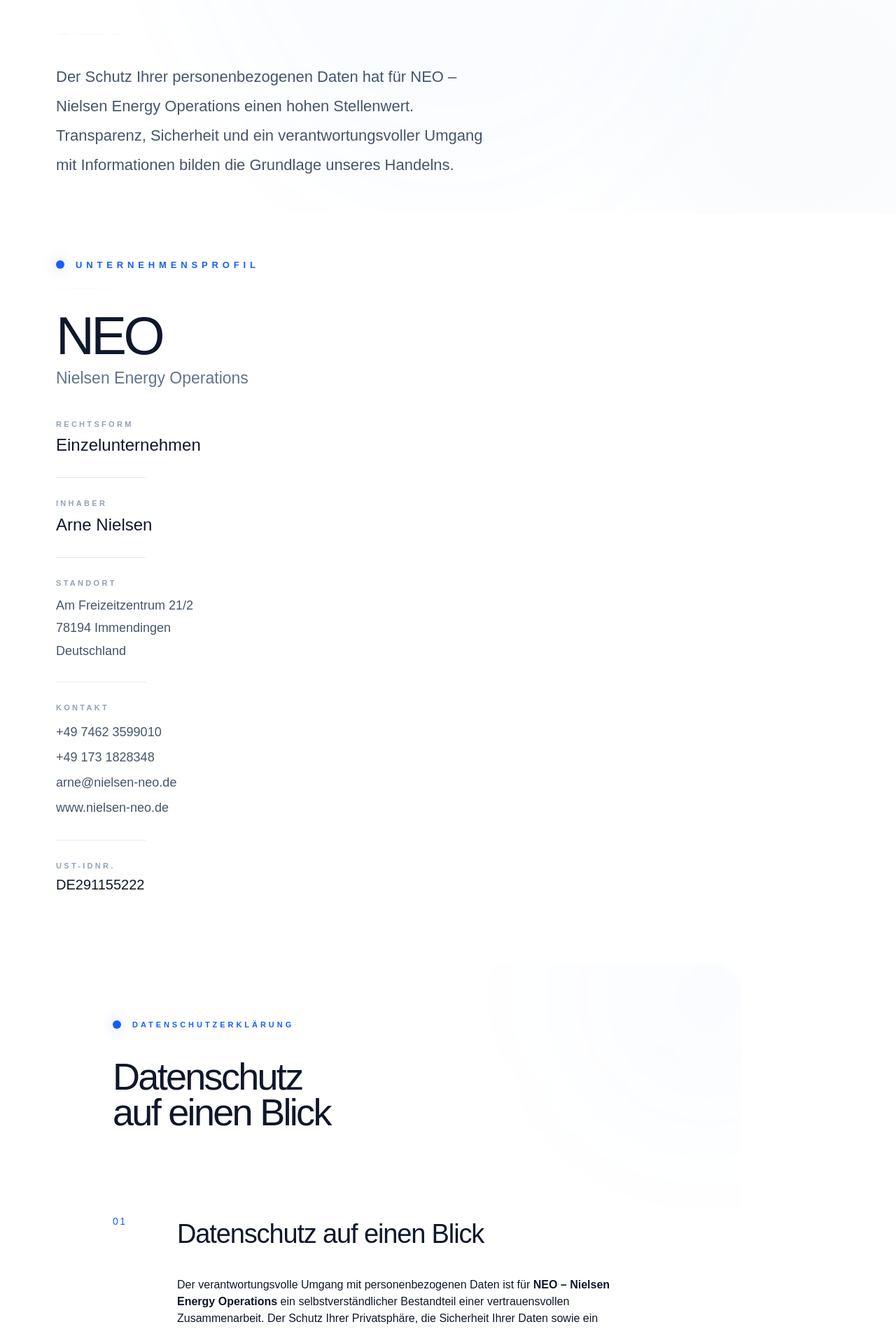
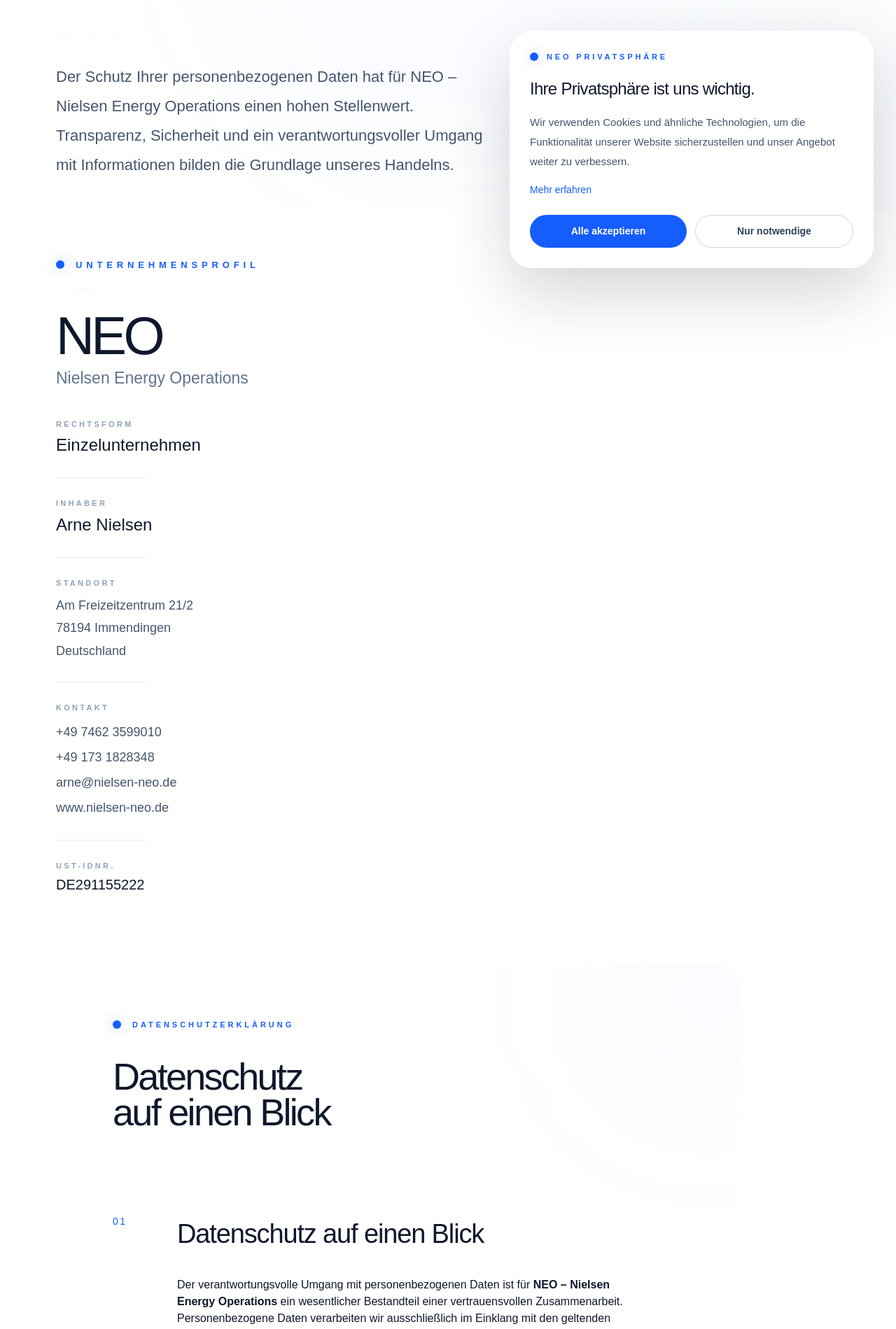
Before and after one commit to nielsen-collab/neo-website, a Next.js app: page /datenschutz in a window 1280 px wide. Shown: the part 393-2292 px from the top of the page at 70% size. Built offline with nearby package versions, Linux system fonts and the light colour scheme.

Commit message:
Update privacy policy for production

```diff
--- /dev/null
+++ b/app/components/CookieBanner.tsx
@@ -0,0 +1,205 @@
+"use client";
+
+import { useEffect, useState } from "react";
+
+export default function CookieBanner() {
+  const [visible, setVisible] = useState(false);
+
+  useEffect(() => {
+    const consent = localStorage.getItem("neo-cookie-consent");
+
+    if (!consent) {
+      setVisible(true);
+    }
+  }, []);
+
+  function acceptAll() {
+    localStorage.setItem(
+      "neo-cookie-consent",
+      "accepted"
+    );
+
+    setVisible(false);
+  }
+
+  function acceptNecessary() {
+    localStorage.setItem(
+      "neo-cookie-consent",
+      "necessary"
+    );
+
+    setVisible(false);
+  }
+
+  if (!visible) {
+    return null;
+  }
+
+  return (
+    <div
+      className="
+        fixed
+        bottom-6
+        left-6
+        right-6
+        z-[100]
+        mx-auto
+        max-w-[520px]
+
+        rounded-[32px]
+
+        border
+        border-white/70
+
+        bg-white/90
+
+        p-7
+
+        shadow-[0_35px_90px_rgba(15,23,42,0.18)]
+
+        backdrop-blur-2xl
+
+        md:left-auto
+        md:right-8
+      "
+    >
+
+      <div className="flex items-center gap-3">
+
+        <span
+          className="
+            h-3
+            w-3
+            rounded-full
+            bg-blue-600
+            shadow-[0_0_18px_rgba(37,99,235,0.35)]
+          "
+        />
+
+        <p
+          className="
+            text-[11px]
+            font-semibold
+            uppercase
+            tracking-[0.35em]
+            text-blue-600
+          "
+        >
+          NEO PRIVATSPHÄRE
+        </p>
+
+      </div>
+
+
+      <h3
+        className="
+          mt-5
+          text-[24px]
+          font-extralight
+          tracking-[-0.03em]
+          text-slate-900
+        "
+      >
+        Ihre Privatsphäre ist uns wichtig.
+      </h3>
+
+
+      <p
+        className="
+          mt-4
+          text-[15px]
+          leading-7
+          text-slate-600
+        "
+      >
+        Wir verwenden Cookies und ähnliche Technologien,
+        um die Funktionalität unserer Website sicherzustellen
+        und unser Angebot weiter zu verbessern.
+      </p>
+
+
+      <a
+        href="/datenschutz"
+        className="
+          mt-4
+          inline-block
+          text-[14px]
+          font-medium
+          text-blue-600
+          transition-colors
+          hover:text-blue-800
+        "
+      >
+        Mehr erfahren
+      </a>
+
+
+      <div
+        className="
+          mt-6
+          flex
+          flex-col
+          gap-3
+
+          sm:flex-row
+        "
+      >
+
+        <button
+          onClick={acceptAll}
+          className="
+            flex-1
+            rounded-full
+            bg-blue-600
+            px-6
+            py-3
+
+            text-[14px]
+            font-semibold
+            text-white
+
+            transition-all
+            duration-300
+
+            hover:-translate-y-0.5
+            hover:bg-blue-700
+          "
+        >
+          Alle akzeptieren
+        </button>
+
+
+        <button
+          onClick={acceptNecessary}
+          className="
+            flex-1
+
+            rounded-full
+
+            border
+            border-slate-300
+
+            bg-white
+
+            px-6
+            py-3
+
+            text-[14px]
+            font-semibold
+            text-slate-700
+
+            transition-all
+            duration-300
+
+            hover:border-blue-600
+            hover:text-blue-600
+          "
+        >
+          Nur notwendige
+        </button>
+
+      </div>
+
+    </div>
+  );
+}
--- a/app/datenschutz/page.tsx
+++ b/app/datenschutz/page.tsx
@@ -15,12 +15,8 @@
       >
         <p>
           Der verantwortungsvolle Umgang mit personenbezogenen Daten ist für
-          <strong> NEO – Nielsen Energy Operations</strong> ein
-          selbstverständlicher Bestandteil einer vertrauensvollen
-          Zusammenarbeit. Der Schutz Ihrer Privatsphäre, die Sicherheit Ihrer
-          Daten sowie ein transparenter Umgang mit personenbezogenen
-          Informationen bilden die Grundlage unseres Handelns – sowohl bei der
-          Nutzung unserer Website als auch im Rahmen unserer Dienstleistungen.
+          <strong> NEO – Nielsen Energy Operations</strong> ein wesentlicher
+          Bestandteil einer vertrauensvollen Zusammenarbeit.
         </p>
 
         <p>
@@ -31,21 +27,12 @@
         </p>
 
         <p>
-          Diese Website befindet sich derzeit noch in der Entwicklung. Die
-          Datenschutzerklärung wurde bewusst so aufgebaut, dass sie bereits
-          heute transparent über die Datenverarbeitung informiert und vor dem
-          Produktivbetrieb um die tatsächlich eingesetzten technischen Dienste
-          ergänzt wird.
-        </p>
-
-        <p>
-          Mit dieser Datenschutzerklärung informieren wir Sie darüber, welche
-          personenbezogenen Daten beim Besuch unserer Website verarbeitet
-          werden, zu welchen Zwecken dies geschieht, auf welcher
-          Rechtsgrundlage die Verarbeitung erfolgt und welche Rechte Ihnen als
-          betroffene Person zustehen.
+          Diese Datenschutzerklärung informiert Sie darüber, welche Daten beim
+          Besuch unserer Website und bei der Kontaktaufnahme verarbeitet werden,
+          zu welchen Zwecken dies geschieht und welche Rechte Ihnen zustehen.
         </p>
       </LegalSection>
+
 
       <LegalSection
         number="02"
@@ -78,22 +65,20 @@
         </p>
       </LegalSection>
 
+
       <LegalSection
         number="03"
         title="Hosting und technische Bereitstellung"
       >
         <p>
-          Für die Bereitstellung unserer Website wird ein professioneller
-          Hosting-Dienstleister eingesetzt. Zum Zeitpunkt der Erstellung
-          dieser Datenschutzerklärung befindet sich die Website noch im
-          Entwicklungsstadium. Der endgültige Hosting-Anbieter wird vor dem
-          Produktivbetrieb ergänzt.
+          Unsere Website wird über einen professionellen Hosting-Dienstleister
+          bereitgestellt.
         </p>
 
         <p>
-          Beim Aufruf unserer Website werden aus technischen Gründen
-          automatisch Informationen verarbeitet, die Ihr Browser an den Server
-          übermittelt. Hierzu können insbesondere gehören:
+          Beim Aufruf unserer Website werden aus technischen Gründen automatisch
+          Informationen verarbeitet, die Ihr Browser an den Server übermittelt.
+          Hierzu können insbesondere gehören:
         </p>
 
         <ul>
@@ -103,48 +88,44 @@
           <li>Browsertyp und Browserversion</li>
           <li>verwendetes Betriebssystem</li>
           <li>Referrer-URL</li>
-          <li>Name des Internet-Service-Providers</li>
         </ul>
 
         <p>
-          Die Verarbeitung erfolgt ausschließlich zur technischen
-          Bereitstellung, Stabilität und Sicherheit der Website sowie zur
-          Erkennung und Abwehr technischer Störungen und
-          Missbrauchsversuche. Rechtsgrundlage ist Art. 6 Abs. 1 lit. f
+          Die Verarbeitung erfolgt zur technischen Bereitstellung, Sicherheit
+          und Stabilität der Website auf Grundlage von Art. 6 Abs. 1 lit. f
           DSGVO.
         </p>
-      </LegalSection>      <LegalSection
+      </LegalSection>
+
+
+      <LegalSection
         number="04"
         title="Server-Logfiles"
       >
         <p>
-          Der Hosting-Dienstleister erhebt und speichert automatisch
-          Informationen in sogenannten Server-Logfiles, die Ihr Browser
-          automatisch übermittelt.
+          Der Hosting-Dienstleister verarbeitet technische Zugriffsdaten in
+          sogenannten Server-Logfiles.
         </p>
 
         <p>
-          Diese Daten dienen ausschließlich der technischen Überwachung,
-          Fehleranalyse, Systemsicherheit und Optimierung eines stabilen
-          Websitebetriebs. Eine Zusammenführung mit anderen
-          personenbezogenen Daten erfolgt nicht.
+          Diese Daten dienen ausschließlich der Fehleranalyse, Systemsicherheit
+          und dem Schutz vor Missbrauch.
         </p>
       </LegalSection>
+
 
       <LegalSection
         number="05"
         title="Kontaktaufnahme"
       >
         <p>
-          Wenn Sie mit uns Kontakt aufnehmen – beispielsweise per E-Mail
-          oder telefonisch – verarbeiten wir die von Ihnen übermittelten
-          personenbezogenen Daten ausschließlich zur Bearbeitung Ihres
-          Anliegens.
+          Wenn Sie mit NEO Kontakt aufnehmen – beispielsweise per E-Mail,
+          telefonisch oder über das Executive Briefing Formular – verarbeiten
+          wir die von Ihnen übermittelten Daten zur Bearbeitung Ihres Anliegens.
         </p>
 
         <p>
-          Je nach Art Ihrer Anfrage können insbesondere folgende Daten
-          verarbeitet werden:
+          Dabei können insbesondere folgende Daten verarbeitet werden:
         </p>
 
         <ul>
@@ -157,124 +138,129 @@
         </ul>
 
         <p>
-          Die Verarbeitung erfolgt auf Grundlage von Art. 6 Abs. 1 lit. b
-          oder lit. f DSGVO. Eine Weitergabe Ihrer Daten erfolgt
-          grundsätzlich nicht, sofern keine gesetzliche Verpflichtung
-          besteht oder Sie ausdrücklich eingewilligt haben.
+          Die Verarbeitung erfolgt auf Grundlage von Art. 6 Abs. 1 lit. b oder
+          lit. f DSGVO.
         </p>
       </LegalSection>
 
+
       <LegalSection
         number="06"
+        title="Executive Briefing Formular"
+      >
+        <p>
+          Über das Executive Briefing Formular können Interessenten eine
+          persönliche Anfrage an NEO übermitteln.
+        </p>
+
+        <p>
+          Hierbei werden insbesondere folgende Angaben verarbeitet:
+        </p>
+
+        <ul>
+          <li>Vorname</li>
+          <li>Nachname</li>
+          <li>Unternehmen</li>
+          <li>E-Mail-Adresse</li>
+          <li>Nachricht</li>
+        </ul>
+
+        <p>
+          Die Verarbeitung erfolgt ausschließlich zur Bearbeitung der Anfrage
+          und zur persönlichen Kontaktaufnahme.
+        </p>
+
+        <p>
+          Eine automatische Speicherung in einer Datenbank oder einem
+          CRM-System erfolgt derzeit nicht. Die Anfrage wird per E-Mail an NEO
+          übermittelt und im Rahmen der geschäftlichen Kommunikation
+          verarbeitet.
+        </p>
+      </LegalSection>
+
+
+      <LegalSection
+        number="07"
         title="Cookies"
       >
         <p>
-          Unsere Website verwendet derzeit ausschließlich technisch
-          erforderliche Funktionen, die für die Bereitstellung der Website
-          notwendig sind. Zum aktuellen Entwicklungsstand kommen keine
-          einwilligungspflichtigen Analyse-, Marketing- oder
-          Tracking-Cookies zum Einsatz.
+          Unsere Website verwendet technisch notwendige Funktionen, die für den
+          Betrieb der Website erforderlich sind.
         </p>
 
         <p>
-          Sollte die Website künftig um entsprechende Dienste erweitert
-          werden, wird diese Datenschutzerklärung angepasst und – sofern
-          gesetzlich erforderlich – ein entsprechendes
-          Einwilligungsverfahren implementiert.
+          Der eingesetzte Cookie-Banner dient der Verwaltung Ihrer Auswahl.
+          Aktuell werden keine Analyse-, Marketing- oder Tracking-Cookies
+          eingesetzt.
+        </p>
+
+        <p>
+          Sollten zukünftig zusätzliche Dienste wie Analyse-, Statistik-,
+          Marketing- oder externe Services eingebunden werden, wird die
+          Datenschutzerklärung entsprechend ergänzt.
         </p>
       </LegalSection>
 
+
       <LegalSection
-        number="07"
+        number="08"
         title="Speicherdauer"
       >
         <p>
-          Personenbezogene Daten speichern wir grundsätzlich nur so lange,
-          wie dies zur Erfüllung des jeweiligen Verarbeitungszwecks
-          erforderlich ist oder gesetzliche Aufbewahrungspflichten
-          bestehen.
+          Personenbezogene Daten werden nur so lange gespeichert, wie dies für
+          den jeweiligen Zweck erforderlich ist oder gesetzliche
+          Aufbewahrungspflichten bestehen.
         </p>
 
         <p>
-          Nach Wegfall des jeweiligen Zwecks oder Ablauf gesetzlicher
-          Aufbewahrungsfristen werden personenbezogene Daten entsprechend
-          den gesetzlichen Vorgaben gelöscht oder in ihrer Verarbeitung
-          eingeschränkt.
+          Nach Wegfall des jeweiligen Zwecks werden Daten entsprechend den
+          gesetzlichen Vorgaben gelöscht oder eingeschränkt verarbeitet.
         </p>
       </LegalSection>
 
+
       <LegalSection
-        number="08"
+        number="09"
         title="SSL-/TLS-Verschlüsselung"
       >
         <p>
-          Zum Schutz vertraulicher Inhalte und personenbezogener Daten
-          nutzt diese Website beim Produktivbetrieb eine zeitgemäße
-          SSL-/TLS-Verschlüsselung. Eine verschlüsselte Verbindung
-          erkennen Sie unter anderem daran, dass die Adresszeile Ihres
-          Browsers mit <strong>https://</strong> beginnt.
+          Diese Website nutzt eine SSL-/TLS-Verschlüsselung zum Schutz
+          vertraulicher Inhalte und personenbezogener Daten.
         </p>
+      </LegalSection>
 
-        <p>
-          Durch die Verschlüsselung können übermittelte Daten nicht von
-          unbefugten Dritten mitgelesen oder manipuliert werden.
-        </p>
-      </LegalSection>      <LegalSection
-        number="09"
+
+      <LegalSection
+        number="10"
         title="Ihre Rechte"
       >
         <p>
-          Ihnen stehen nach der Datenschutz-Grundverordnung (DSGVO)
-          insbesondere folgende Rechte zu:
+          Ihnen stehen nach der DSGVO insbesondere folgende Rechte zu:
         </p>
 
         <ul>
-          <li>Auskunft über Ihre gespeicherten personenbezogenen Daten</li>
-          <li>Berichtigung unrichtiger oder unvollständiger Daten</li>
+          <li>Auskunft über gespeicherte personenbezogene Daten</li>
+          <li>Berichtigung unrichtiger Daten</li>
           <li>Löschung personenbezogener Daten</li>
           <li>Einschränkung der Verarbeitung</li>
           <li>Datenübertragbarkeit</li>
           <li>Widerspruch gegen die Verarbeitung</li>
-          <li>Widerruf einer erteilten Einwilligung</li>
+          <li>Widerruf erteilter Einwilligungen</li>
         </ul>
+      </LegalSection>
 
+
+      <LegalSection
+        number="11"
+        title="Datensicherheit"
+      >
         <p>
-          Darüber hinaus haben Sie das Recht, sich bei einer zuständigen
-          Datenschutzaufsichtsbehörde über die Verarbeitung Ihrer
-          personenbezogenen Daten zu beschweren.
+          NEO trifft angemessene technische und organisatorische Maßnahmen, um
+          personenbezogene Daten vor Verlust, Manipulation oder unbefugtem
+          Zugriff zu schützen.
         </p>
       </LegalSection>
 
-      <LegalSection
-        number="10"
-        title="Datensicherheit"
-      >
-        <p>
-          Der Schutz Ihrer Daten besitzt für NEO einen hohen Stellenwert.
-          Wir treffen angemessene technische und organisatorische
-          Maßnahmen, um personenbezogene Daten vor Verlust,
-          Manipulation, unbefugtem Zugriff oder sonstigen unzulässigen
-          Verarbeitungen zu schützen.
-        </p>
-
-        <p>
-          Unsere Sicherheitsmaßnahmen werden regelmäßig überprüft und
-          entsprechend der technischen Entwicklung kontinuierlich
-          weiterentwickelt.
-        </p>
-      </LegalSection>
-
-      <LegalSection
-        number="11"
-        title="Änderungen dieser Datenschutzerklärung"
-      >
-        <p>
-          Diese Datenschutzerklärung wird regelmäßig überprüft und
-          angepasst, sofern rechtliche, technische oder organisatorische
-          Änderungen dies erforderlich machen. Maßgeblich ist jeweils die
-          auf dieser Website veröffentlichte aktuelle Fassung.
-        </p>
-      </LegalSection>
 
       <LegalSection
         number="12"
@@ -282,26 +268,16 @@
         last
       >
         <p>
-          Die Website von NEO wird kontinuierlich weiterentwickelt. Im
-          Zuge zukünftiger Erweiterungen können zusätzliche Funktionen
-          oder Dienste integriert werden, bei denen personenbezogene
-          Daten verarbeitet werden.
+          NEO entwickelt seine digitalen Services kontinuierlich weiter.
         </p>
 
         <p>
-          Hierzu können beispielsweise ein Kontaktformular,
-          Terminbuchungssysteme, Analyse- und Statistikdienste,
-          Karten- oder Standortfunktionen, Newsletter,
-          KI-gestützte Anwendungen oder weitere digitale Services
-          gehören.
-        </p>
-
-        <p>
-          Sofern künftig zusätzliche personenbezogene Daten verarbeitet
-          werden, wird diese Datenschutzerklärung vor Inbetriebnahme der
-          jeweiligen Funktion entsprechend ergänzt.
+          Sollten zukünftig zusätzliche Funktionen wie Terminbuchungen,
+          Newsletter, Analyse- oder weitere digitale Dienste eingesetzt werden,
+          erfolgt eine entsprechende Anpassung dieser Datenschutzerklärung.
         </p>
       </LegalSection>
+
     </LegalLayout>
   );
 }
--- a/app/layout.tsx
+++ b/app/layout.tsx
@@ -1,5 +1,7 @@
 import type { Metadata } from "next";
 import "./globals.css";
+
+import CookieBanner from "./components/CookieBanner";
 
 export const metadata: Metadata = {
   title: "NEO | Nielsen Energy Operations",
@@ -14,7 +16,13 @@
 }) {
   return (
     <html lang="de">
-      <body>{children}</body>
+      <body>
+
+        {children}
+
+        <CookieBanner />
+
+      </body>
     </html>
   );
 }
```
